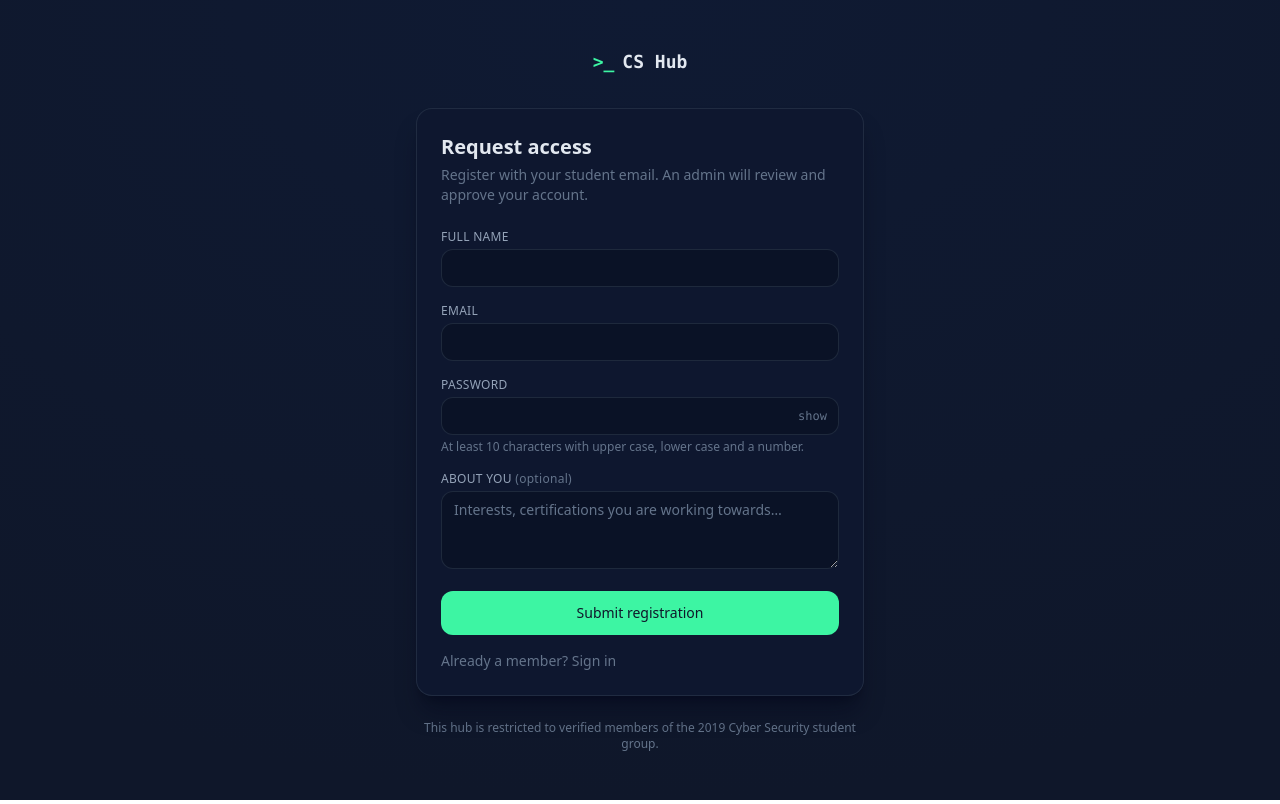
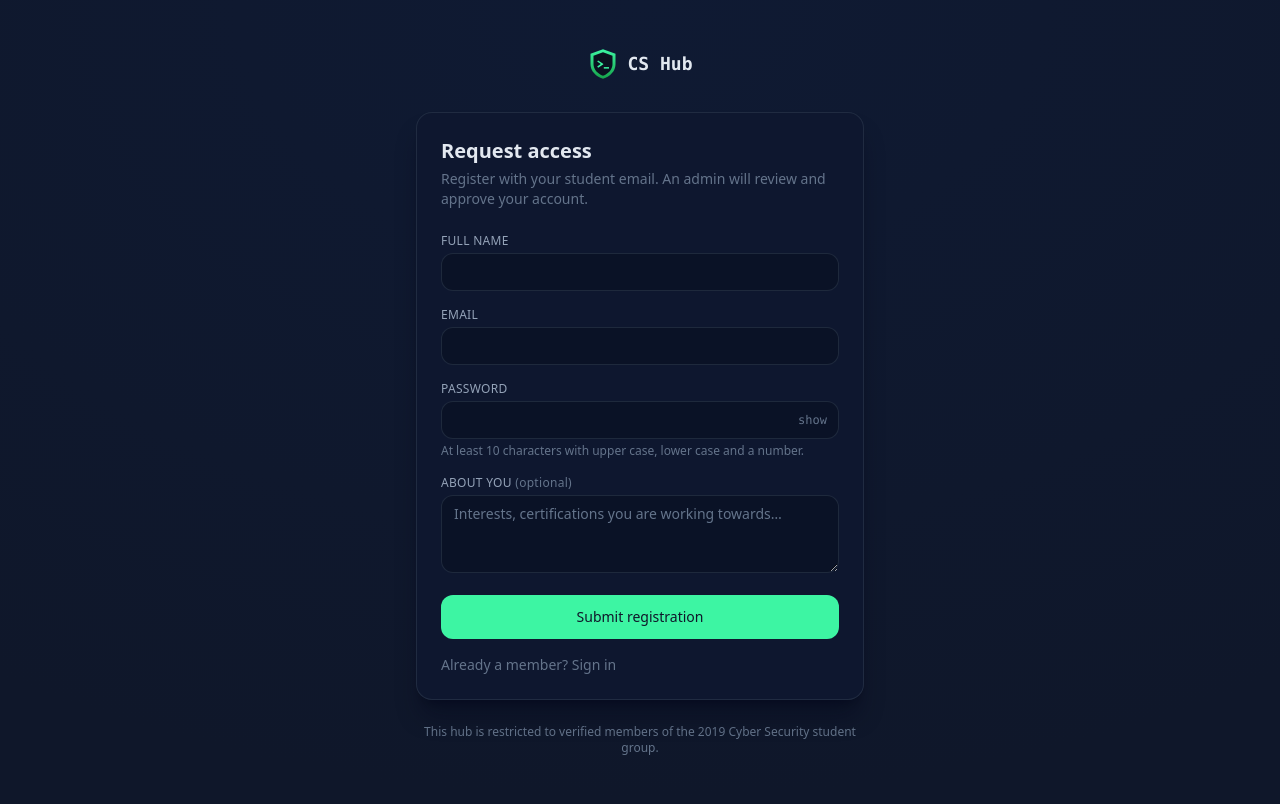
Before and after one commit to tasamnew/2019-cyber-security-batch-, a Next.js app: page /register in a window 1280 px wide. Built offline with nearby package versions, Linux system fonts and the light colour scheme.

Commit message:
Add a replaceable site logo and favicon

```diff
--- a/src/app/forgot-password/page.tsx
+++ b/src/app/forgot-password/page.tsx
@@ -1,4 +1,5 @@
 import Link from 'next/link';
+import { LogoLockup } from '@/components/logo';
 import type { Metadata } from 'next';
 import { ForgotPasswordForm } from '../auth/forgot-password-form';
 
@@ -9,8 +10,7 @@ export default function ForgotPasswordPage() {
     <main className="flex min-h-screen items-center justify-center px-4 py-12">
       <div className="w-full max-w-md">
         <Link href="/" className="mb-8 flex items-center justify-center gap-2 font-mono text-lg font-bold">
-          <span className="text-accent-green">&gt;_</span>
-          <span className="text-text-primary">CS Hub</span>
+          <LogoLockup siteName="CS Hub" />
         </Link>
 
         <div className="card">
--- a/src/app/landing-nav.tsx
+++ b/src/app/landing-nav.tsx
@@ -2,6 +2,7 @@
 
 import Link from 'next/link';
 import { useAuth } from '@/hooks/use-auth';
+import { LogoLockup } from '@/components/logo';
 
 export function LandingNav({ siteName }: { siteName: string }) {
   const { user } = useAuth();
@@ -9,9 +10,8 @@ export function LandingNav({ siteName }: { siteName: string }) {
   return (
     <header className="sticky top-0 z-50 border-b border-border bg-bg-primary/80 backdrop-blur">
       <nav className="mx-auto flex max-w-6xl items-center justify-between px-6 py-4">
-        <Link href="/" className="flex items-center gap-2 font-mono text-lg font-bold">
-          <span className="text-accent-green">&gt;_</span>
-          <span className="text-text-primary">{siteName}</span>
+        <Link href="/" className="font-mono text-lg font-bold">
+          <LogoLockup siteName={siteName} />
         </Link>
 
         <div className="flex items-center gap-3">
--- a/src/app/layout.tsx
+++ b/src/app/layout.tsx
@@ -10,6 +10,11 @@ export const metadata: Metadata = {
   },
   description:
     'Discussion, resources, CTF practice and assignment tracking for the 2019 Cyber Security student group.',
+  icons: {
+    icon: '/logo.svg',
+    shortcut: '/logo.svg',
+    apple: '/logo.svg',
+  },
   robots: {
     // This is a private student hub: keep it out of search indexes entirely.
     index: false,
--- a/src/app/login/page.tsx
+++ b/src/app/login/page.tsx
@@ -1,6 +1,7 @@
 import Link from 'next/link';
 import type { Metadata } from 'next';
 import { AuthForm } from '../auth/auth-form';
+import { LogoLockup } from '@/components/logo';
 
 export const metadata: Metadata = { title: 'Sign in' };
 
@@ -9,8 +10,7 @@ export default function LoginPage() {
     <main className="flex min-h-screen items-center justify-center px-4 py-12">
       <div className="w-full max-w-md">
         <Link href="/" className="mb-8 flex items-center justify-center gap-2 font-mono text-lg font-bold">
-          <span className="text-accent-green">&gt;_</span>
-          <span className="text-text-primary">CS Hub</span>
+          <LogoLockup siteName="CS Hub" />
         </Link>
 
         <div className="card">
--- a/src/app/register/page.tsx
+++ b/src/app/register/page.tsx
@@ -1,4 +1,5 @@
 import Link from 'next/link';
+import { LogoLockup } from '@/components/logo';
 import type { Metadata } from 'next';
 import { AuthForm } from '../auth/auth-form';
 
@@ -9,8 +10,7 @@ export default function RegisterPage() {
     <main className="flex min-h-screen items-center justify-center px-4 py-12">
       <div className="w-full max-w-md">
         <Link href="/" className="mb-8 flex items-center justify-center gap-2 font-mono text-lg font-bold">
-          <span className="text-accent-green">&gt;_</span>
-          <span className="text-text-primary">CS Hub</span>
+          <LogoLockup siteName="CS Hub" />
         </Link>
 
         <div className="card">
--- a/src/app/reset-password/page.tsx
+++ b/src/app/reset-password/page.tsx
@@ -1,4 +1,5 @@
 import Link from 'next/link';
+import { LogoLockup } from '@/components/logo';
 import type { Metadata } from 'next';
 import { Suspense } from 'react';
 import { ResetPasswordForm } from '../auth/reset-password-form';
@@ -11,8 +12,7 @@ export default function ResetPasswordPage() {
     <main className="flex min-h-screen items-center justify-center px-4 py-12">
       <div className="w-full max-w-md">
         <Link href="/" className="mb-8 flex items-center justify-center gap-2 font-mono text-lg font-bold">
-          <span className="text-accent-green">&gt;_</span>
-          <span className="text-text-primary">CS Hub</span>
+          <LogoLockup siteName="CS Hub" />
         </Link>
 
         <div className="card">
--- /dev/null
+++ b/src/components/logo.tsx
@@ -0,0 +1,48 @@
+import Image from 'next/image';
+import { cn } from '@/lib/utils';
+
+/**
+ * The site logo.
+ *
+ * The mark lives at `public/logo.svg`. To change the branding, replace that one
+ * file — no component edits are needed anywhere. A square transparent SVG or a
+ * square PNG (`public/logo.png`, then update LOGO_SRC below) both work.
+ *
+ * Recommended source canvas: 512x512 with transparency so it stays sharp on
+ * high-DPI screens and in the browser tab.
+ */
+const LOGO_SRC = '/logo.svg';
+
+export function LogoMark({ className }: { className?: string }) {
+  return (
+    <Image
+      src={LOGO_SRC}
+      alt=""
+      aria-hidden
+      width={512}
+      height={512}
+      unoptimized
+      className={cn('shrink-0 object-contain', className)}
+    />
+  );
+}
+
+/** Logo mark plus the site name, sized for nav bars and auth screens. */
+export function LogoLockup({
+  siteName,
+  className,
+  markClassName,
+  nameClassName,
+}: {
+  siteName: string;
+  className?: string;
+  markClassName?: string;
+  nameClassName?: string;
+}) {
+  return (
+    <span className={cn('flex items-center gap-2', className)}>
+      <LogoMark className={cn('h-8 w-8', markClassName)} />
+      <span className={cn('text-text-primary', nameClassName)}>{siteName}</span>
+    </span>
+  );
+}
--- a/src/components/nav.tsx
+++ b/src/components/nav.tsx
@@ -5,6 +5,7 @@ import { usePathname } from 'next/navigation';
 import { useEffect, useState } from 'react';
 import { useAuth } from '@/hooks/use-auth';
 import { Avatar, RoleBadge } from '@/components/ui';
+import { LogoLockup } from '@/components/logo';
 import { cn } from '@/lib/utils';
 
 interface NavItem {
@@ -52,7 +53,7 @@ export function Sidebar({ siteName }: { siteName: string }) {
         </button>
 
         <Link href="/dashboard" className="font-mono font-bold">
-          <span className="text-accent-green">&gt;_</span> {siteName}
+          <LogoLockup siteName={siteName} />
         </Link>
 
         {user && <Avatar name={user.name} seed={user.avatarSeed} size="xs" />}
@@ -68,7 +69,7 @@ export function Sidebar({ siteName }: { siteName: string }) {
           />
           <nav className="relative h-full w-64 border-r border-border bg-bg-secondary p-4">
             <p className="px-3 pb-3 font-mono text-lg font-bold">
-              <span className="text-accent-green">&gt;_</span> {siteName}
+              <LogoLockup siteName={siteName} />
             </p>
             <NavList items={visible} pathname={pathname} />
           </nav>
@@ -79,7 +80,7 @@ export function Sidebar({ siteName }: { siteName: string }) {
       <aside className="sticky top-0 hidden h-screen w-64 shrink-0 flex-col border-r border-border bg-bg-secondary/60 lg:flex">
         <div className="border-b border-border px-5 py-5">
           <Link href="/dashboard" className="font-mono text-lg font-bold">
-            <span className="text-accent-green">&gt;_</span> {siteName}
+            <LogoLockup siteName={siteName} />
           </Link>
           <p className="mt-0.5 font-mono text-[0.65rem] uppercase tracking-widest text-text-tertiary">
             2019 cohort
```
Also changed, not shown: public/logo.svg (added).
